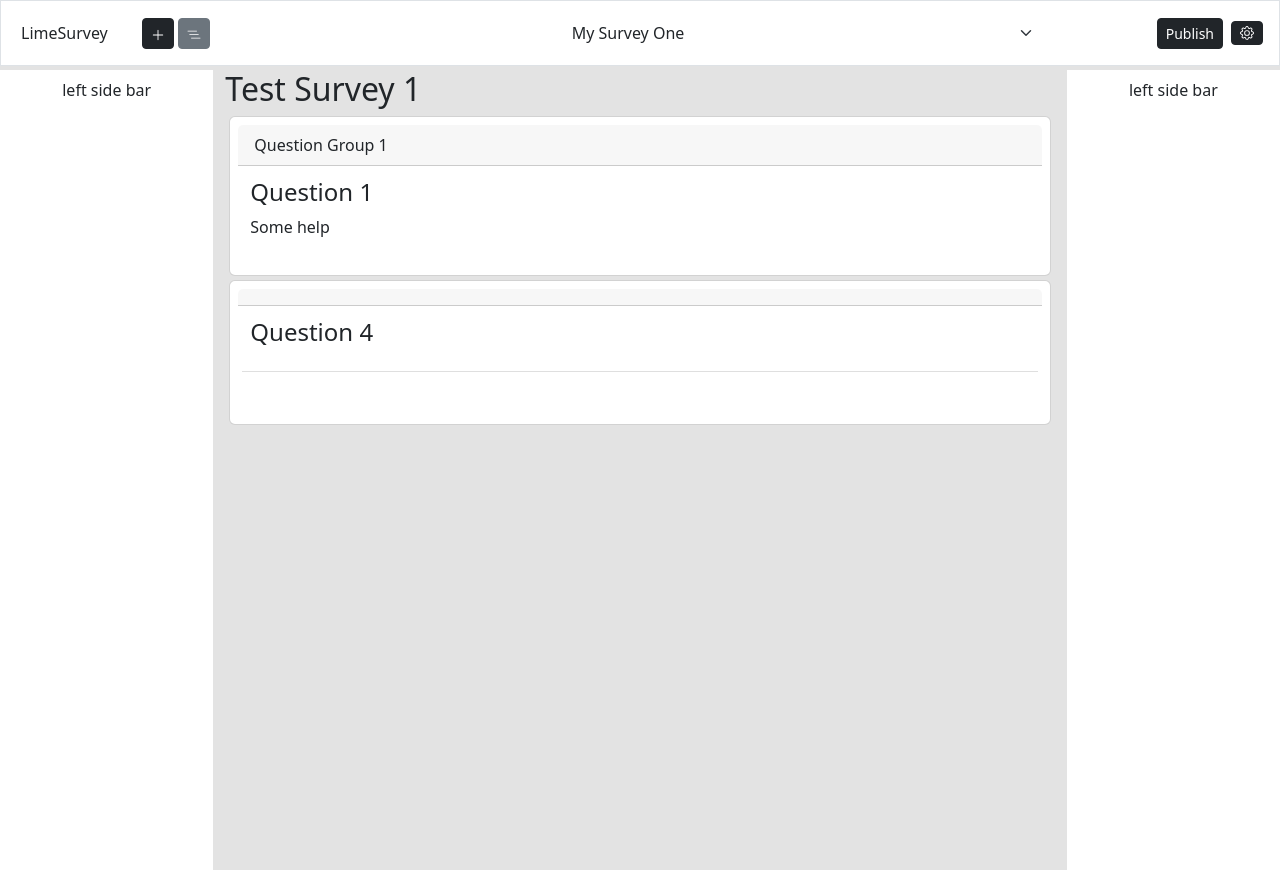
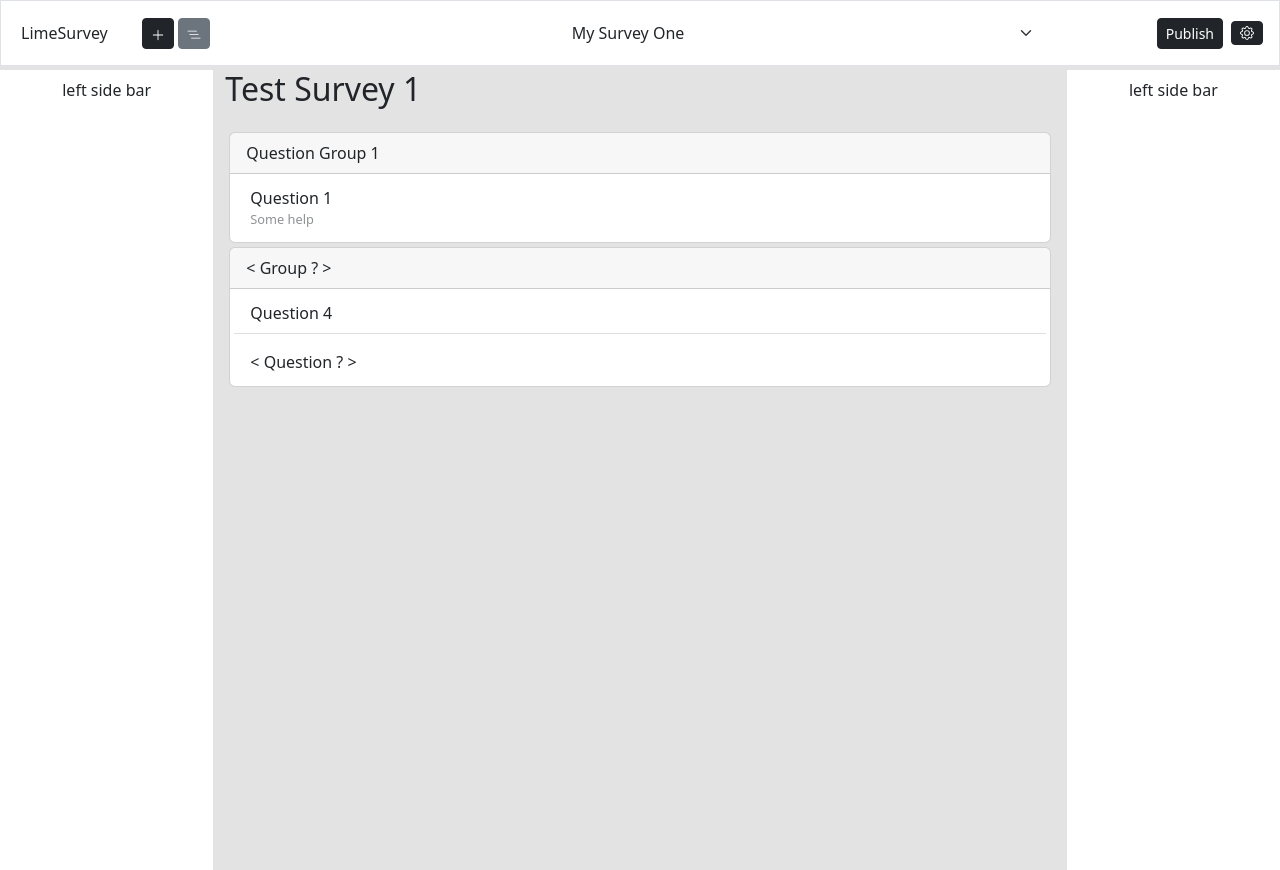
Before and after one commit to LimeSurvey/react-app-proto, a React (Create React App) app: page /editor in a window 1280 px wide. Built offline with nearby package versions, Linux system fonts and the light colour scheme.

Commit message:
Refactor

```diff
--- a/src/page/editor/EditorPage.tsx
+++ b/src/page/editor/EditorPage.tsx
@@ -13,86 +13,12 @@ function EditorPage() {
         name: 'LimeSurvey 2'
     };
 
-    const survey = {
-        "id": 1,
-        "title": {
-            "en": "Test Survey 1"
-        },
-        "questionGroups": [
-            {
-                "id": 1,
-                "name": {
-                    "en": "Question Group 1",
-                    "fr": "La baguette"
-                },
-                "questions": [
-                    {
-                        "id": 1,
-                        "name": {
-                            "en": "Question 1",
-                            "fr": "La baguette 1"
-                        },
-                        "type": "S",
-                        "helpText": {
-                            "en": "Some help",
-                            "fr": "Some baguette"
-                        }
-                    }
-                ]
-            },
-            {
-                "id": 2,
-                "name": null,
-                "questions": [
-                    {
-                        "id": 4,
-                        "name": {
-                            "en": "Question 4",
-                            "fr": "La baguette 4"
-                        },
-                        "type": "A",
-                        "helpText": null,
-                        "subQuestions": [
-                            {
-                                "id": 5,
-                                "name": {
-                                    "en": "Mo",
-                                    "fr": "Mueh"
-                                }
-                            },
-                            {
-                                "id": 7,
-                                "name": {
-                                    "en": "Mo 2",
-                                    "fr": "Mueh 2"
-                                }
-                            }
-                        ]
-                    },
-                    {
-                        "id": 6,
-                        "name": null,
-                        "answerOptions": [
-                            {
-                                "id": 1,
-                                "answer": {
-                                    "en": "Male",
-                                    "fr": "Le male"
-                                }
-                            }
-                        ]
-                    }
-                ]
-            }
-        ]
-    }
-
     return (
         <Container id="container" fluid>
             <TopBar siteName={siteConfig.name} />
             <Row id="content">
                 <SideBarLeft />
-                <Survey survey={survey} />
+                <Survey/>
                 <SideBarRight />
             </Row>
         </Container>
--- a/src/model/survey/Survey.ts
+++ b/src/page/editor/model/Survey.ts
@@ -1,6 +1,6 @@
 
-import L10n from '../l10n/L10n'
-import QuestionGroup from './QuestionGroup'
+import L10n from '../../../model/l10n/L10n'
+import QuestionGroup from './survey/QuestionGroup'
 
 export class Survey
 {
@@ -8,7 +8,7 @@ export class Survey
     public title: L10n | null = new L10n({})
     public questionGroups: QuestionGroup[] = []
 
-    constructor(data: Partial<Survey>)
+    constructor(data?: Partial<Survey>)
     {
         if (data) {
             Object.assign(this, data)
--- /dev/null
+++ b/src/page/editor/model/SurveyUseApi.ts
@@ -0,0 +1,105 @@
+import { useQuery } from '@tanstack/react-query'
+import { queryClient } from '../../../model/Query'
+import Survey from './Survey'
+
+const queryKey = 'survey'
+
+const surveyInit = new Survey({
+    "id": 1,
+    "title": {
+        "en": "Test Survey 1"
+    },
+    "questionGroups": [
+        {
+            "id": 1,
+            "name": {
+                "en": "Question Group 1",
+                "fr": "La baguette"
+            },
+            "questions": [
+                {
+                    "id": 1,
+                    "name": {
+                        "en": "Question 1",
+                        "fr": "La baguette 1"
+                    },
+                    "type": "S",
+                    "helpText": {
+                        "en": "Some help",
+                        "fr": "Some baguette"
+                    }
+                }
+            ]
+        },
+        {
+            "id": 2,
+            "name": null,
+            "questions": [
+                {
+                    "id": 4,
+                    "name": {
+                        "en": "Question 4",
+                        "fr": "La baguette 4"
+                    },
+                    "type": "A",
+                    "helpText": null,
+                    "subQuestions": [
+                        {
+                            "id": 5,
+                            "name": {
+                                "en": "Mo",
+                                "fr": "Mueh"
+                            }
+                        },
+                        {
+                            "id": 7,
+                            "name": {
+                                "en": "Mo 2",
+                                "fr": "Mueh 2"
+                            }
+                        }
+                    ]
+                },
+                {
+                    "id": 6,
+                    "name": null,
+                    "answerOptions": [
+                        {
+                            "id": 1,
+                            "answer": {
+                                "en": "Male",
+                                "fr": "Le male"
+                            }
+                        }
+                    ]
+                }
+            ]
+        }
+    ]
+});
+
+export const useApi = () => {
+    const { data, refetch } = useQuery({
+        queryKey: [queryKey],
+        queryFn: () => surveyInit,
+        placeholderData: new Survey(),
+        staleTime: Infinity,
+        cacheTime: Infinity
+    })
+
+    // update side-bar-left object state
+    const update = (options: Partial<Survey>) => {
+        return queryClient.setQueryData(
+            [queryKey],
+            new Survey({ ...data, ...options })
+        )
+    }
+
+    return {
+        data,
+        refetch,
+        update
+    }
+}
+
+export default useApi;
--- a/src/model/survey/AnswerOption.ts
+++ b/src/page/editor/model/survey/AnswerOption.ts
@@ -1,5 +1,5 @@
 
-import L10n from '../l10n/L10n'
+import L10n from '../../../../model/l10n/L10n'
 
 export class AnswerOption
 {
--- a/src/model/survey/Question.ts
+++ b/src/page/editor/model/survey/Question.ts
@@ -1,6 +1,5 @@
-
-import L10n from '../l10n/L10n'
-import AnswerOption from '../survey/AnswerOption'
+import L10n from '../../../../model/l10n/L10n'
+import AnswerOption from './AnswerOption'
 
 export class Question
 {
--- a/src/model/survey/QuestionGroup.ts
+++ b/src/page/editor/model/survey/QuestionGroup.ts
@@ -1,5 +1,5 @@
 
-import L10n from '../l10n/L10n'
+import L10n from '../../../../model/l10n/L10n'
 import Question from './Question'
 
 export class QuestionGroup
--- a/src/model/survey/SubQuestion.ts
+++ b/src/page/editor/model/survey/SubQuestion.ts
@@ -1,5 +1,5 @@
 
-import L10n from '../l10n/L10n'
+import L10n from '../../../../model/l10n/L10n'
 import Question from './Question'
 
 export type SubQuestion = Omit<Question, 'subQuestions'>
--- a/src/page/editor/survey/AnswerOption.tsx
+++ b/src/page/editor/survey/AnswerOption.tsx
@@ -1,7 +1,7 @@
 import React from 'react'
 
 import classNames from 'classnames'
-import AnswerOption from '../../../model/survey/AnswerOption'
+import AnswerOption from '../model/survey/AnswerOption'
 
 function AnswerOptionView(props: { answerOption: AnswerOption }) {
 
--- a/src/page/editor/survey/Question.tsx
+++ b/src/page/editor/survey/Question.tsx
@@ -1,24 +1,22 @@
 import React from 'react'
 import ListGroup from 'react-bootstrap/ListGroup';
 import classNames from 'classnames'
-import Question from '../../../model/survey/Question'
+import Question from '../model/survey/Question'
 
 function QuestionView(props: { question: Question, children?: React.ReactNode }) {
 
     const question = props.question
-    const id = question && question.id ? question.id : '-- no question name --'
-    const name = question && question.name ? question.name['en'] : null
+    const id = question && question.id ? question.id : ''
+    const name = question && question.name ? question.name['en'] : '< Question ? >'
     const helpText = question && question.helpText ? question.helpText['en'] : null
 
     return (
         <ListGroup.Item id={'question-' + id} className={classNames(
             'justify-content-center',
-            'p-2',
             'm-1'
         )}>
-
-            <h4>{name}</h4>
-            <p>{helpText}</p>
+            <div>{name}</div>
+            <div style={{ opacity: 0.5, fontSize: '80%' }}>{helpText}</div>
         </ListGroup.Item>
     )
 }
--- a/src/page/editor/survey/QuestionGroup.tsx
+++ b/src/page/editor/survey/QuestionGroup.tsx
@@ -2,18 +2,17 @@ import React from 'react'
 import Card from 'react-bootstrap/Card';
 import ListGroup from 'react-bootstrap/ListGroup';
 import classNames from 'classnames'
-import QuestionGroupType from '../../../model/survey/QuestionGroup'
+import QuestionGroupType from '../model/survey/QuestionGroup'
 
 export function QuestionGroup(props: { questionGroup: QuestionGroupType, children?: React.ReactNode }) {
 
     const questionGroup = props.questionGroup
-    const id = questionGroup && questionGroup.id ? questionGroup.id : '-- no question group name --'
-    const name = questionGroup && questionGroup.name ? questionGroup.name['en'] : null
+    const id = questionGroup && questionGroup.id ? questionGroup.id : ''
+    const name = questionGroup && questionGroup.name ? questionGroup.name['en'] : '< Group ? >'
 
     return (
         <Card id={'question-group-' + id} className={classNames(
             'justify-content-center',
-            'p-2',
             'm-1'
         )}>
             <Card.Header>{name}</Card.Header>
--- a/src/page/editor/survey/SubQuestion.tsx
+++ b/src/page/editor/survey/SubQuestion.tsx
@@ -1,7 +1,7 @@
 import React from 'react'
 
 import classNames from 'classnames'
-import SubQuestionType from '../../../model/survey/SubQuestion'
+import SubQuestionType from '../model/survey/SubQuestion'
 
 function SubQuestion(props: { subQuestion: SubQuestionType, children?: React.ReactNode }) {
 
--- a/src/page/editor/survey/Survey.tsx
+++ b/src/page/editor/survey/Survey.tsx
@@ -2,20 +2,20 @@ import React from 'react'
 import'./Survey.scss'
 import Col from 'react-bootstrap/Col'
 import classNames from 'classnames'
-import SurveyType from '../../../model/survey/Survey'
-import QuestionGroupType from '../../../model/survey/QuestionGroup'
-import QuestionType from '../../../model/survey/Question'
-import SubQuestionType from '../../../model/survey/SubQuestion'
+import SurveyType from '../model/Survey'
+import QuestionGroupType from '../model/survey/QuestionGroup'
+import QuestionType from '../model/survey/Question'
+import SubQuestionType from '../model/survey/SubQuestion'
 import QuestionGroup from './QuestionGroup'
 import Question from './Question'
 import SubQuestion from './SubQuestion'
 import AnswerOption from './Question'
+import { useApi as surveyUseApi } from '../model/SurveyUseApi'
 
+export function Survey() {
 
-export function Survey(props: { survey: SurveyType }) {
-
-    const { survey } = props
-    const { questionGroups } = survey
+    const { data: survey } = surveyUseApi();
+    const { questionGroups } = survey ?? {};
 
     const title = survey && survey.title ? survey.title['en'] : null
 
@@ -30,7 +30,7 @@ export function Survey(props: { survey: SurveyType }) {
             'justify-content-center',
         )}>
             <>
-                <h2>{title}</h2>
+                <h2 className={classNames('mb-4')}>{title}</h2>
                 {questionGroupsView}
             </>
         </Col>
@@ -40,8 +40,6 @@ export function Survey(props: { survey: SurveyType }) {
 function renderQuestionGroup(questionGroup: QuestionGroupType, key: number) {
 
     const { questions } = questionGroup
-
-    const name = questionGroup && questionGroup.name ? questionGroup.name['en'] : null
 
     const questionsView = questions ? questions.map(
         (question, x) => renderQuestion(question, x)
```
Also changed, not shown: 1 other file (tests, documents, lock files or other folders).
